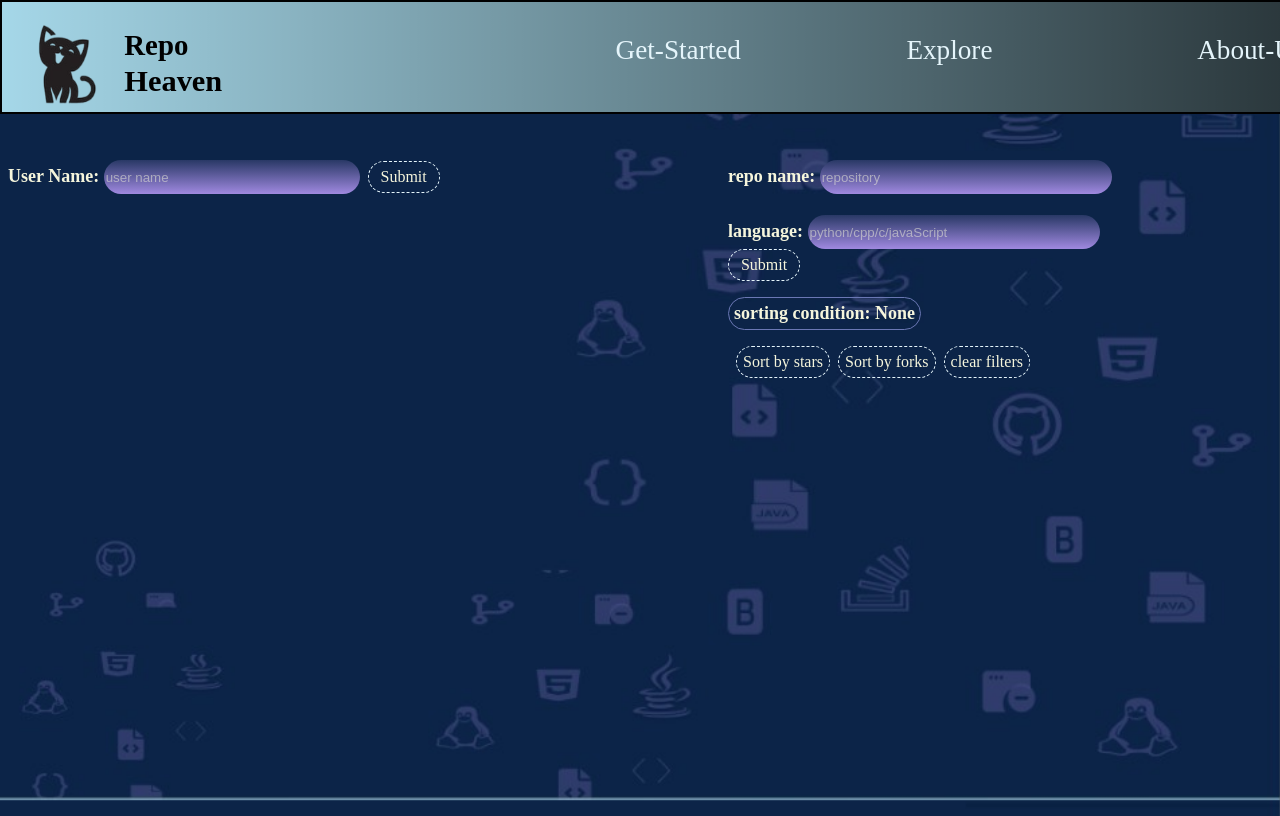
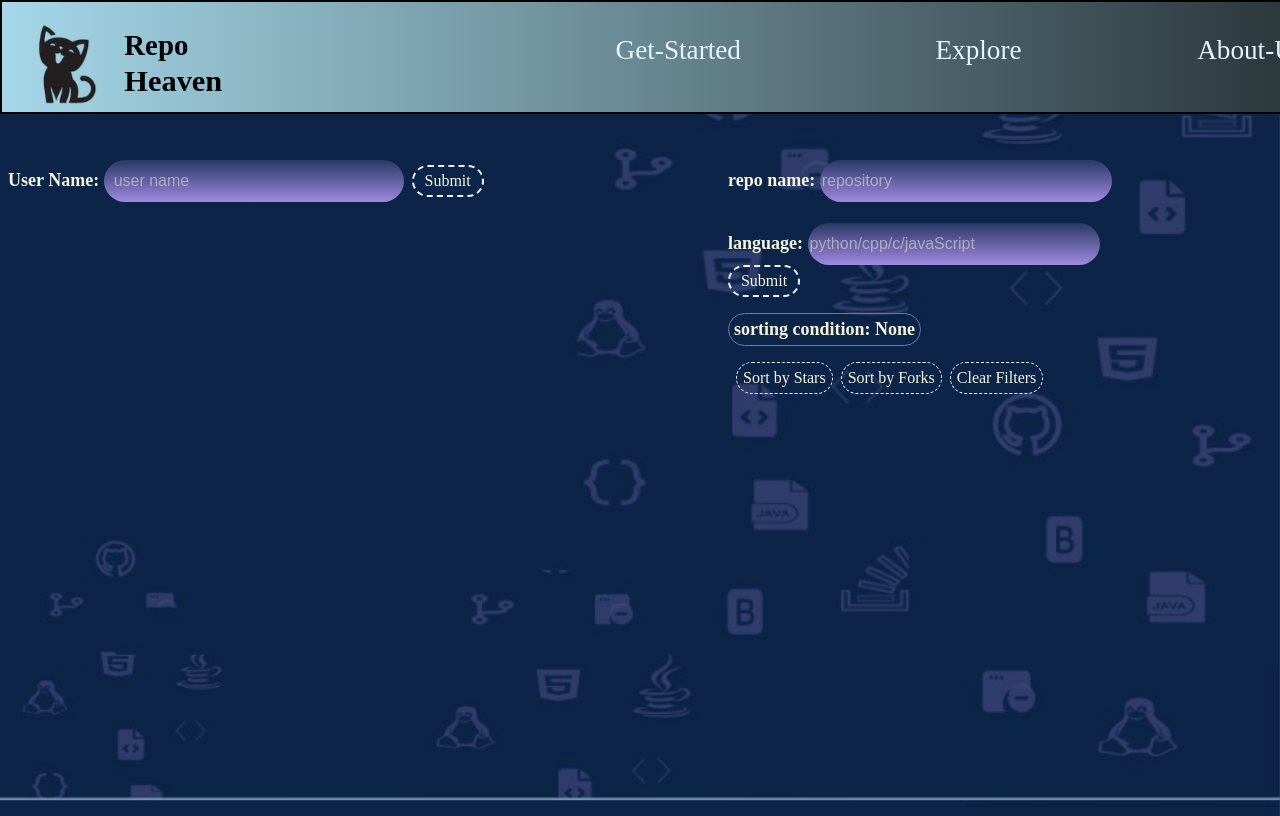
Before and after one commit to Shuffled720/IITISoC-23-Web-16-Github_Explorer, a Next.js app: page /search in a window 1280 px wide. Shown: the top 816 px of the page. Built offline with nearby package versions, Linux system fonts and the light colour scheme.

Commit message:
responsive done

```diff
--- a/components/NavBar/NavBar.module.css
+++ b/components/NavBar/NavBar.module.css
@@ -4,7 +4,7 @@ width: 91rem;
 height: 14vh;
 left: 0px;
 top: 0px;
-
+z-index: 2;
 
 /* background-color: aqua; */
 border: 1px solid;
@@ -100,7 +100,7 @@ background-image: linear-gradient(to left, rgb(0 0 0 / 84%), rgb(12 12 12 / 0%))
 }
 .explore{
     position: absolute;
-    left: 60%;
+    left: 62%;
     text-align: justify;
     font-family: 'Oswald';
     font-style: normal;
--- a/pages/search.js
+++ b/pages/search.js
@@ -122,7 +122,7 @@ const handleSubmitrepo = async (e)=>{
                     <li key={searchd.id}>
 
 
-                    <button type="submit" onClick={handleUsersubmit} value={searchd.login}>{searchd.login}</button>
+                    <button type="submit" onClick={handleUsersubmit} value={searchd.login} className={Style.userbtn}>{searchd.login}</button>
                     </li>
 
                     {!!githubUserData[searchd.login]?.followers && `Followers:${githubUserData[searchd.login]?.followers}  ,`}
@@ -152,9 +152,9 @@ const handleSubmitrepo = async (e)=>{
             <button type="submit" className={Style.repoBtn}>Submit</button>
             <li className={Style.sortcond} >sorting condition: {sort?sort:None}</li>
         </form>
-       <button type="submit" className={Style.sortBtn} onClick={handleStarSort}>Sort by stars</button>
-       <button type="submit" className={Style.sortBtn} onClick={handleforkSort}>Sort by forks</button>
-       <button type="submit" className={Style.sortBtn} onClick={handleClearSort}>clear filters</button>
+       <button type="submit" className={Style.sortBtn} onClick={handleStarSort}>Sort by Stars</button>
+       <button type="submit" className={Style.sortBtn} onClick={handleforkSort}>Sort by Forks</button>
+       <button type="submit" className={Style.sortBtn} onClick={handleClearSort}>Clear Filters</button>
         <div>
         {repos.length>0 &&(
             <ul>
--- a/styles/login.module.css
+++ b/styles/login.module.css
@@ -50,7 +50,7 @@
     position: absolute;
     background-color: rgb(135, 135, 168);
     height: 3.5rem;
-    width: 6rem;
+    /* width: 6rem; */
     border-radius: 2rem;
     left: 20%;
     position: absolute;
--- a/styles/search.module.css
+++ b/styles/search.module.css
@@ -44,23 +44,25 @@
     font-family:'Times New Roman', Times, serif;
 }
 .userInput{
-    width: 35%;
+    width: 40%;
     border-radius: 2rem;
-    height: 2rem;
+    height: 2.5rem;
     border: none;
     background: linear-gradient(180deg, rgba(11, 36, 71, 0.8) 0%, rgba(160, 137, 224, 0) 100%), linear-gradient(0deg, #A089E0, #A089E0);
     color: beige;
-
+    font-size: medium;
+    padding-left: 10px;
 }
 .userInput::placeholder{
     color: beige;
     opacity: 0.5;
+    font-size: medium;
 }
 .userSubmit{
     border-radius: 2rem;
     height: 2rem;
     background: transparent;
-    border: 1px dashed #E5F5FB;
+    border: 2px dashed #E5F5FB;
     color: beige;
     font-weight: 500;
     font-family:'Times New Roman', Times, serif;
@@ -82,7 +84,7 @@
 .searchRepoBox{
     width: 40%;
     border-radius: 2rem;
-    height: 2rem;
+    height: 2.5rem;
     border: none;
     background: linear-gradient(180deg, rgba(11, 36, 71, 0.8) 0%, rgba(160, 137, 224, 0) 100%), linear-gradient(0deg, #A089E0, #A089E0);
     color: beige;
@@ -90,11 +92,12 @@
 .searchRepoBox::placeholder{
     color: beige;
     opacity: 0.5;
+    font-size: medium;
 }
 .langBox{
     width: 40%;
     border-radius: 2rem;
-    height: 2rem;
+    height: 2.5rem;
     border: none;
     background: linear-gradient(180deg, rgba(11, 36, 71, 0.8) 0%, rgba(160, 137, 224, 0) 100%), linear-gradient(0deg, #A089E0, #A089E0);
     color: beige;
@@ -102,12 +105,13 @@
 .langBox::placeholder{
     color: beige;
     opacity: 0.5;
+    font-size: medium;
 }
 .repoBtn{
     border-radius: 2rem;
     height: 2rem;
     background: transparent;
-    border: 1px dashed #E5F5FB;
+    border: 2px dashed #E5F5FB;
     color: beige;
     font-weight: 500;
     font-family:'Times New Roman', Times, serif;
@@ -143,3 +147,10 @@
     cursor: pointer;
     font-size:medium;
 }
+.userbtn{
+    border: none;
+    border-radius: 2rem;
+    padding: 0.5rem 1.5rem;
+    margin-bottom: 0.5rem;
+    background-color: cyan;
+}
```
